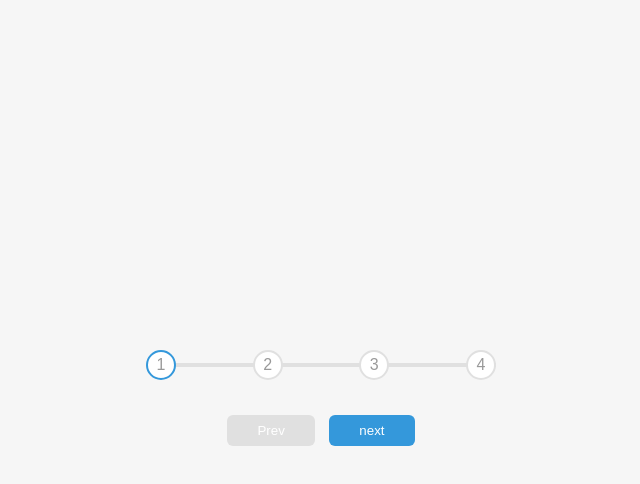
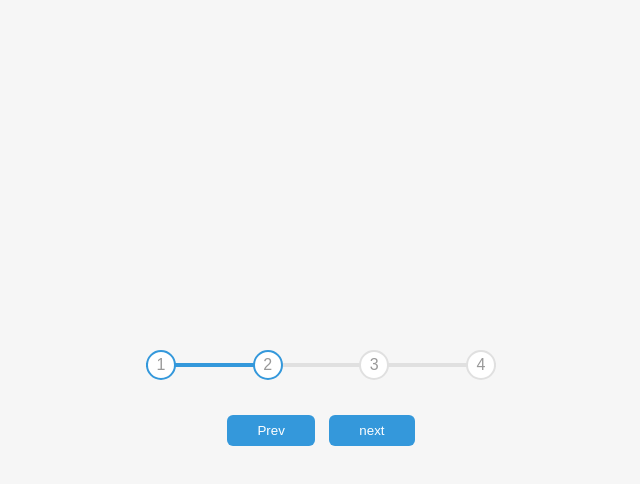
Before and after one commit to moamen2020/Project-HTML-CSS-JavaScript, a plain HTML site: page _progress-steps/index.html in a window 1280 px wide. Both pictures are taken after a click on the button "next". Shown: the whole page, without its empty margins (319-959 px from the left). Drawn offline with Linux system fonts and the light colour scheme; a web font is replaced by a local one.

Commit message:
create file script.js for project progress steps

```diff
--- a/_progress-steps/script.js
+++ b/_progress-steps/script.js
@@ -0,0 +1,52 @@
+const progress = document.getElementById("progress");
+const circle = document.querySelectorAll(".circle");
+const prev = document.getElementById("prev");
+const next = document.getElementById("next");
+
+let currentActive = 1;
+
+console.log(circle);
+
+next.addEventListener("click", () => {
+  currentActive++;
+
+  if (currentActive > circle.length) {
+    currentActive = circle.length;
+  }
+
+  update();
+});
+
+prev.addEventListener("click", () => {
+  currentActive--;
+
+  if (currentActive < 1) {
+    currentActive = 1;
+  }
+
+  update();
+});
+
+function update() {
+  circle.forEach((circle, index) => {
+    if (index < currentActive) {
+      circle.classList.add("active");
+    } else {
+      circle.classList.remove("active");
+    }
+  });
+
+  const actives = document.querySelectorAll(".active");
+
+  progress.style.width =
+    ((actives.length - 1) / (circle.length - 1)) * 100 + "%";
+
+  if (currentActive === 1) {
+    prev.disabled = true;
+  } else if (currentActive === circle.length) {
+    next.disabled = true;
+  } else {
+    prev.disabled = false;
+    next.disabled = false;
+  }
+}
--- a/_progress-steps/style.css
+++ b/_progress-steps/style.css
@@ -41,6 +41,7 @@ body {
   background-color: var(--line-border-empty);
   position: absolute;
   top: 50%;
+  left: 0;
   transform: translateY(-50%);
   height: 4px;
   width: 100%;
@@ -56,7 +57,7 @@ body {
   height: 4px;
   width: 0%;
   z-index: -1;
-  translate: 0.4s ease-in;
+  transition: 0.4s ease-in;
 }
 
 
@@ -69,7 +70,8 @@ body {
   align-items: center;
   justify-content: center;
   border-radius: 50%;
-  border: 2px solid var(--line-border-empty)
+  border: 2px solid var(--line-border-empty);
+  transition: 0.4s ease;
 }
 
 .circle.active {
```
